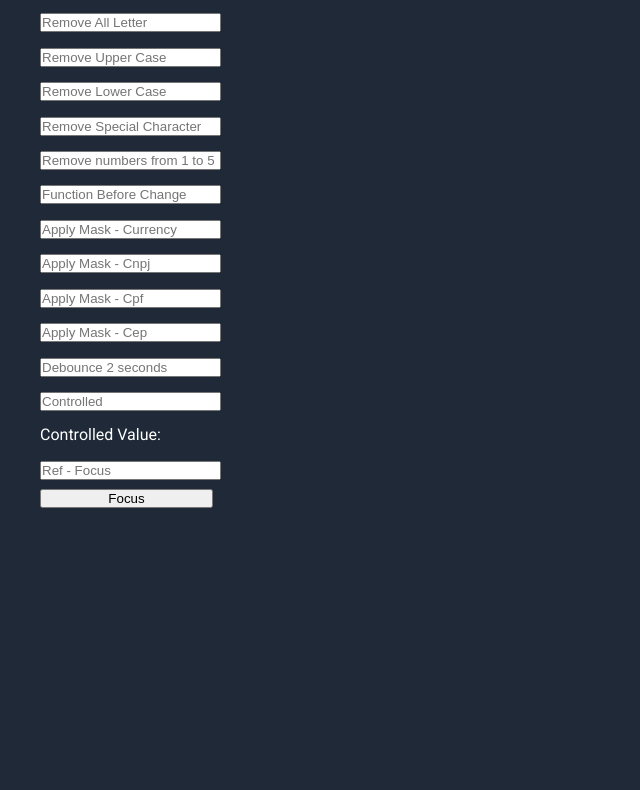
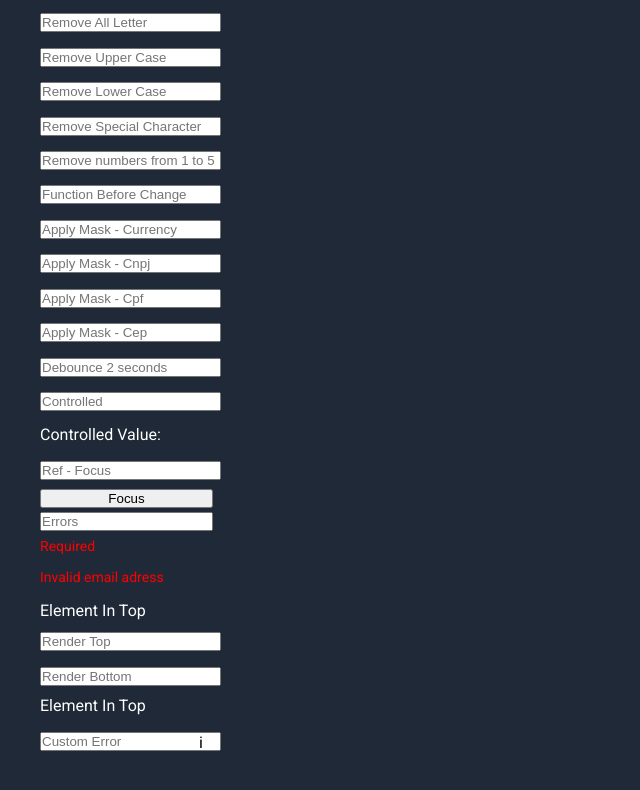
Before and after one commit to sajermann/SajermannReactInput, a React (Vite) app: page / in a window 1280 px wide. Shown: the part 260-1050 px from the top of the page, without its empty margins (0-640 px from the left). Before the commit the page ends 808 px from the top, so only its background shows below. Built offline with nearby package versions, Linux system fonts and the light colour scheme.

Commit message:
add error container, renderes - update npm

```diff
--- a/src/App.tsx
+++ b/src/App.tsx
@@ -140,6 +140,53 @@ function App() {
 				>
 					Focus
 				</button>
+				<Input
+					placeholder="Errors"
+					containerProps={{
+						style: {
+							display: 'flex',
+							flexDirection: 'column',
+							width: 173,
+						},
+					}}
+					errorContainerProps={{
+						style: {
+							display: 'flex',
+							flexDirection: 'column',
+							color: 'red',
+							fontSize: 14,
+						},
+					}}
+					errors={['Required', 'Invalid email adress']}
+				/>
+				<Input placeholder="Render Top" renderTop={<div>Element In Top</div>} />
+				<Input
+					placeholder="Render Bottom"
+					renderBottom={<div>Element In Top</div>}
+				/>
+				<Input
+					placeholder="Custom Error"
+					containerProps={{
+						style: {
+							position: 'relative',
+							width: 173,
+						},
+					}}
+					renderBottom={
+						<div
+							style={{
+								position: 'absolute',
+								top: 2,
+								right: 10,
+								color: 'black',
+								cursor: 'pointer',
+							}}
+							title="Invalid email adress"
+						>
+							i
+						</div>
+					}
+				/>
 			</SubContainer>
 		</main>
 	);
--- a/src/ComponentsNpm/Input/index.tsx
+++ b/src/ComponentsNpm/Input/index.tsx
@@ -1,4 +1,4 @@
-import { forwardRef, useEffect, useState } from 'react';
+import { forwardRef, ReactNode, useEffect, useState } from 'react';
 import { TCep } from '../../Types/TCep';
 import { TCnpj } from '../../Types/TCnpj';
 import { TCpf } from '../../Types/TCpf';
@@ -12,6 +12,11 @@ interface ISajermannReactInput extends React.HTMLProps<HTMLInputElement> {
 	>;
 
 	containerProps?: React.DetailedHTMLProps<
+		React.HTMLAttributes<HTMLDivElement>,
+		HTMLDivElement
+	>;
+
+	errorContainerProps?: React.DetailedHTMLProps<
 		React.HTMLAttributes<HTMLDivElement>,
 		HTMLDivElement
 	>;
@@ -31,6 +36,10 @@ interface ISajermannReactInput extends React.HTMLProps<HTMLInputElement> {
 	};
 
 	debounce?: number;
+
+	errors?: string[];
+	renderTop?: ReactNode;
+	renderBottom?: ReactNode;
 }
 
 const Input = forwardRef<HTMLInputElement, ISajermannReactInput>(
@@ -39,8 +48,12 @@ const Input = forwardRef<HTMLInputElement, ISajermannReactInput>(
 			labelProps,
 			onBeforeChange,
 			containerProps,
+			errorContainerProps,
 			onChange,
 			debounce,
+			errors,
+			renderTop,
+			renderBottom,
 			...props
 		},
 		ref
@@ -132,6 +145,7 @@ const Input = forwardRef<HTMLInputElement, ISajermannReactInput>(
 
 		return (
 			<div {...containerProps}>
+				{renderTop}
 				{(labelProps || props.label) && (
 					<label htmlFor={props.id} {...labelProps}>
 						{labelProps?.children || props.label}
@@ -139,6 +153,14 @@ const Input = forwardRef<HTMLInputElement, ISajermannReactInput>(
 				)}
 
 				<input {...props} onChange={preOnChange} ref={ref} />
+				{errors && (
+					<div {...errorContainerProps}>
+						{errors?.map(error => (
+							<span key={error}>{error}</span>
+						))}
+					</div>
+				)}
+				{renderBottom}
 			</div>
 		);
 	}
```
Also changed, not shown: 1 other file (tests, documents, lock files or other folders).
